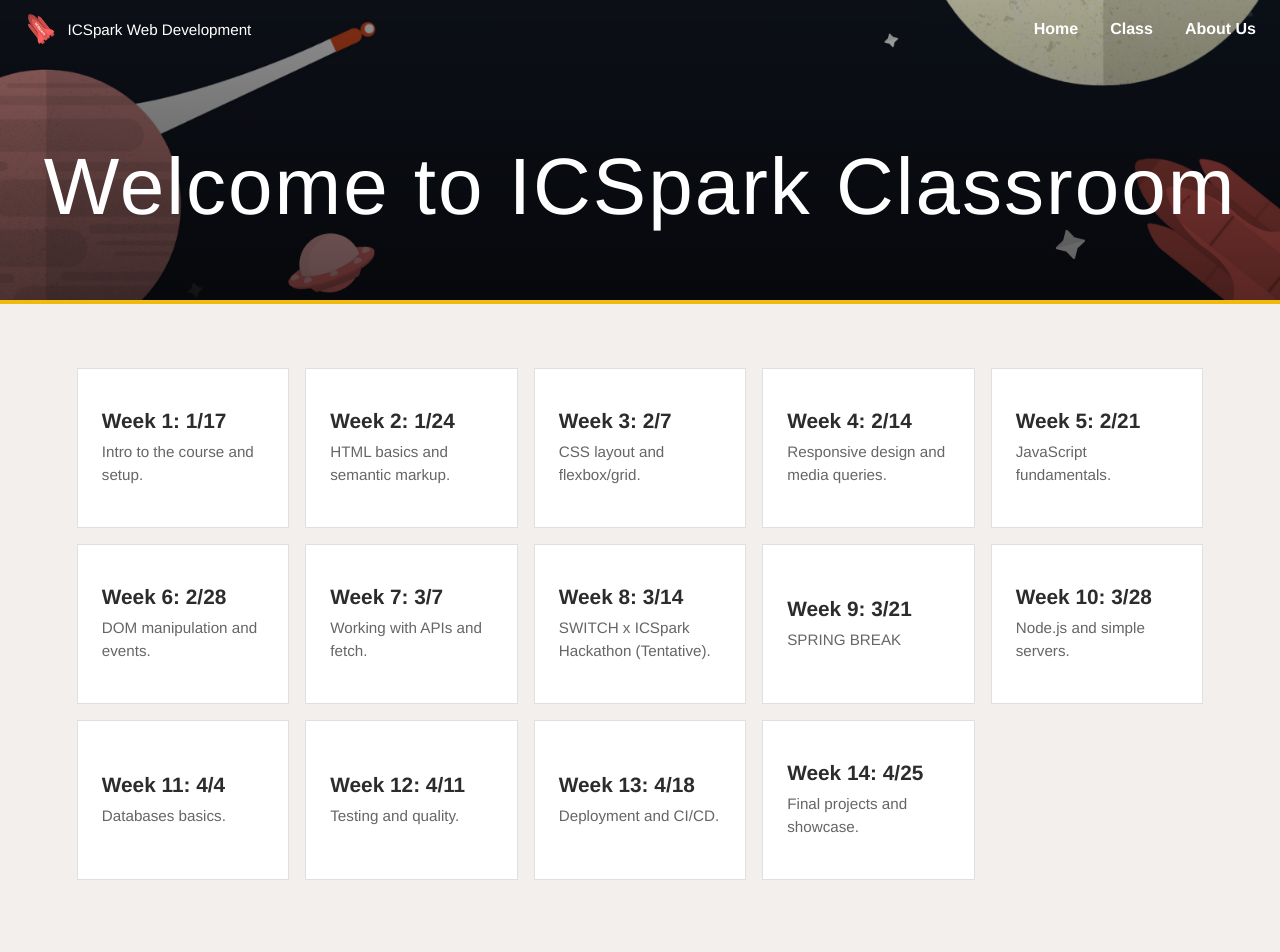
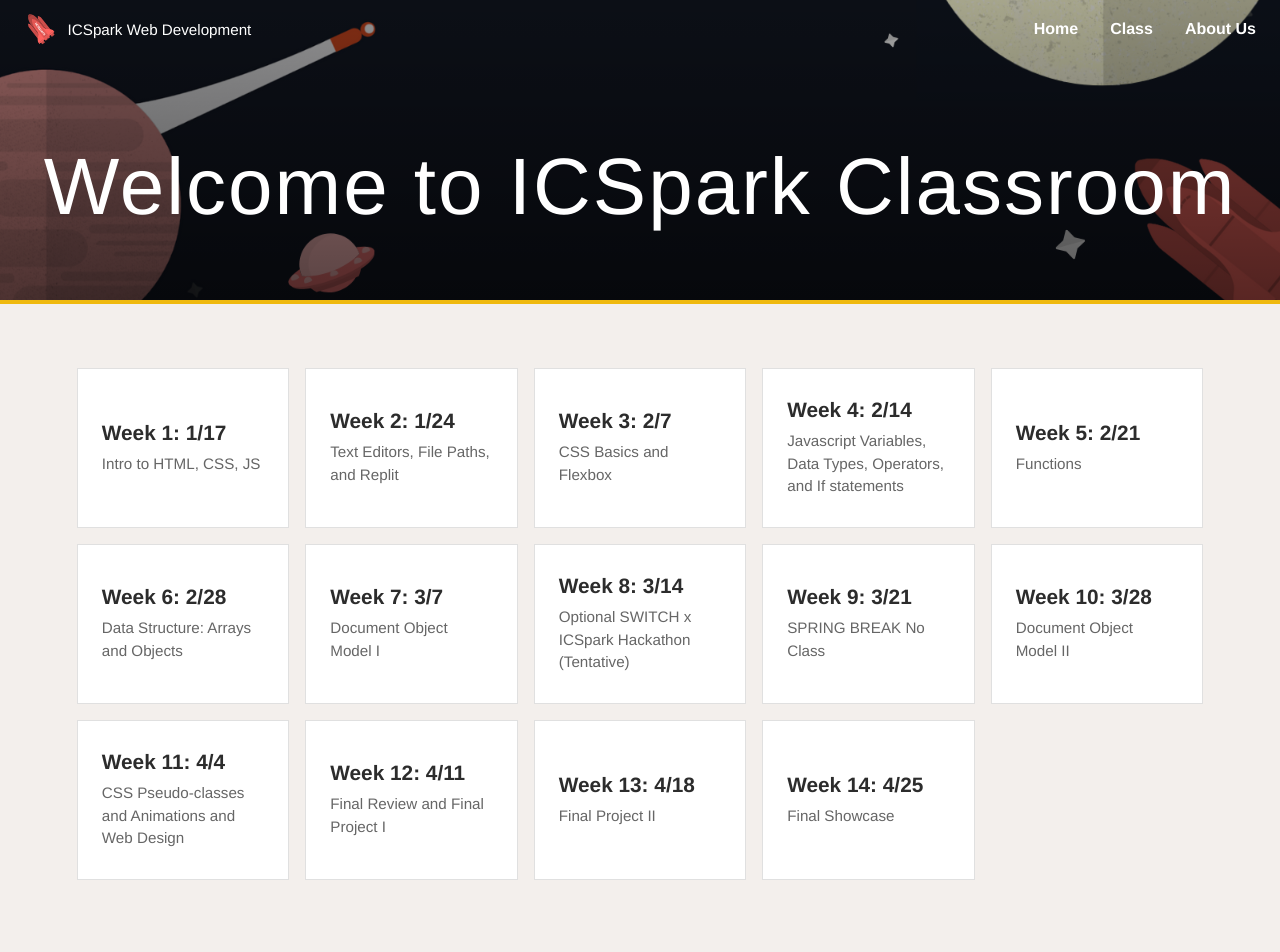
Before and after one commit to icspark-UHM/Spring-2026, a React (Vite) app in the folder react/: page /class in a window 1280 px wide. Shown: the top 952 px of the page. Built offline with nearby package versions, Linux system fonts and the light colour scheme.

Commit message:
Update Class.tsx

```diff
--- a/react/src/pages/Class.tsx
+++ b/react/src/pages/Class.tsx
@@ -1,4 +1,5 @@
 import { useState, useEffect } from 'react';
+import { Link } from "react-router-dom";
 
 // Define the Week data type
 interface WeekData {
@@ -6,24 +7,25 @@ interface WeekData {
   title: string;
   desc: string;
   project: string | null;
-  zoom: string | null;
+  recording: string | null;
+  internalLink?: string | null;
 }
 
 const weeksData: WeekData[] = [
-  { week: 1, title: 'Week 1: 1/17', desc: 'Intro to the course and setup.', project: null, zoom: null },
-  { week: 2, title: 'Week 2: 1/24', desc: 'HTML basics and semantic markup.', project: null, zoom: null },
-  { week: 3, title: 'Week 3: 2/7', desc: 'CSS layout and flexbox/grid.', project: null, zoom: null },
-  { week: 4, title: 'Week 4: 2/14', desc: 'Responsive design and media queries.', project: null, zoom: null },
-  { week: 5, title: 'Week 5: 2/21', desc: 'JavaScript fundamentals.', project: null, zoom: null },
-  { week: 6, title: 'Week 6: 2/28', desc: 'DOM manipulation and events.', project: null, zoom: null },
-  { week: 7, title: 'Week 7: 3/7', desc: 'Working with APIs and fetch.', project: null, zoom: null },
-  { week: 8, title: 'Week 8: 3/14', desc: 'SWITCH x ICSpark Hackathon (Tentative).', project: null, zoom: null },
-  { week: 9, title: 'Week 9: 3/21', desc: 'SPRING BREAK', project: null, zoom: null },
-  { week: 10, title: 'Week 10: 3/28', desc: 'Node.js and simple servers.', project: null, zoom: null },
-  { week: 11, title: 'Week 11: 4/4', desc: 'Databases basics.', project: null, zoom: null },
-  { week: 12, title: 'Week 12: 4/11', desc: 'Testing and quality.', project: null, zoom: null },
-  { week: 13, title: 'Week 13: 4/18', desc: 'Deployment and CI/CD.', project: null, zoom: null },
-  { week: 14, title: 'Week 14: 4/25', desc: 'Final projects and showcase.', project: null, zoom: null }
+  { week: 1, title: 'Week 1: 1/17', desc: 'Intro to HTML, CSS, JS', project: null, recording: null, internalLink: '/syllabus' },
+  { week: 2, title: 'Week 2: 1/24', desc: 'Text Editors, File Paths, and Replit', project: null, recording: null },
+  { week: 3, title: 'Week 3: 2/7', desc: 'CSS Basics and Flexbox', project: null, recording: null },
+  { week: 4, title: 'Week 4: 2/14', desc: 'Javascript Variables, Data Types, Operators, and If statements', project: null, recording: null },
+  { week: 5, title: 'Week 5: 2/21', desc: 'Functions', project: null, recording: null },
+  { week: 6, title: 'Week 6: 2/28', desc: 'Data Structure: Arrays and Objects', project: null, recording: null },
+  { week: 7, title: 'Week 7: 3/7', desc: 'Document Object Model I', project: null, recording: null },
+  { week: 8, title: 'Week 8: 3/14', desc: 'Optional SWITCH x ICSpark Hackathon (Tentative)', project: null, recording: null },
+  { week: 9, title: 'Week 9: 3/21', desc: 'SPRING BREAK No Class', project: null, recording: null },
+  { week: 10, title: 'Week 10: 3/28', desc: 'Document Object Model II', project: null, recording: null },
+  { week: 11, title: 'Week 11: 4/4', desc: 'CSS Pseudo-classes and Animations and Web Design', project: null, recording: null },
+  { week: 12, title: 'Week 12: 4/11', desc: 'Final Review and Final Project I', project: null, recording: null, internalLink: '/showcase' },
+  { week: 13, title: 'Week 13: 4/18', desc: 'Final Project II', project: null, recording: null, internalLink: '/showcase' },
+  { week: 14, title: 'Week 14: 4/25', desc: 'Final Showcase', project: '', recording: null, internalLink: '/showcase' }
 ];
 
 function Class() {
@@ -81,25 +83,33 @@ function Class() {
             </button>
             <h2 id="modal-title">{selectedWeek.title}</h2>
             <p>{selectedWeek.desc}</p>
-            <p className="modal-meta">This is a placeholder for the specific GitHub repo we are using.</p>
             <p className="modal-project">
               Project Link: {selectedWeek.project ? (
               <a href={selectedWeek.project} target="_blank" rel="noopener noreferrer">
                 View Project
               </a>
             ) : (
-              <span>Coming Soon</span>
+              <em>Coming Soon</em>
             )}
             </p>
-            <p className="modal-zoom">
-              Zoom recording: {selectedWeek.zoom ? (
-              <a href={selectedWeek.zoom} target="_blank" rel="noopener noreferrer">
+            <p className="modal-recording">
+              Recording: {selectedWeek.recording ? (
+              <a href={selectedWeek.recording} target="_blank" rel="noopener noreferrer">
                 Watch Recording
               </a>
             ) : (
-              <em>Coming soon</em>
+              <em>Coming Soon</em>
             )}
             </p>
+            {selectedWeek.internalLink && (
+              <div className="modal-section">
+                <strong>Related Page:</strong>{' '}
+                <Link to={selectedWeek.internalLink} onClick={closeModal}>
+                  View Page
+                </Link>
+              </div>
+            )}
+
           </div>
         </div>
       )}
```
